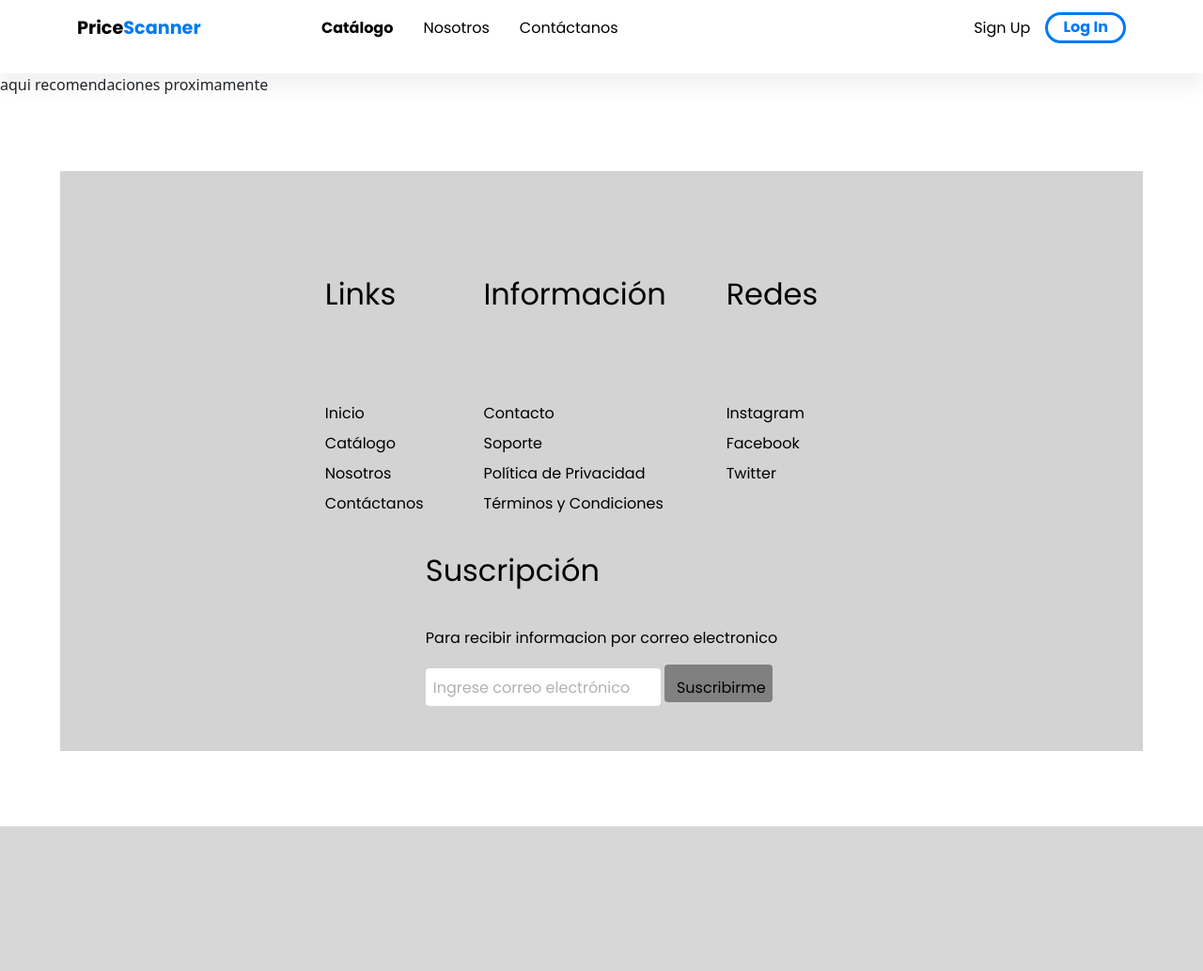
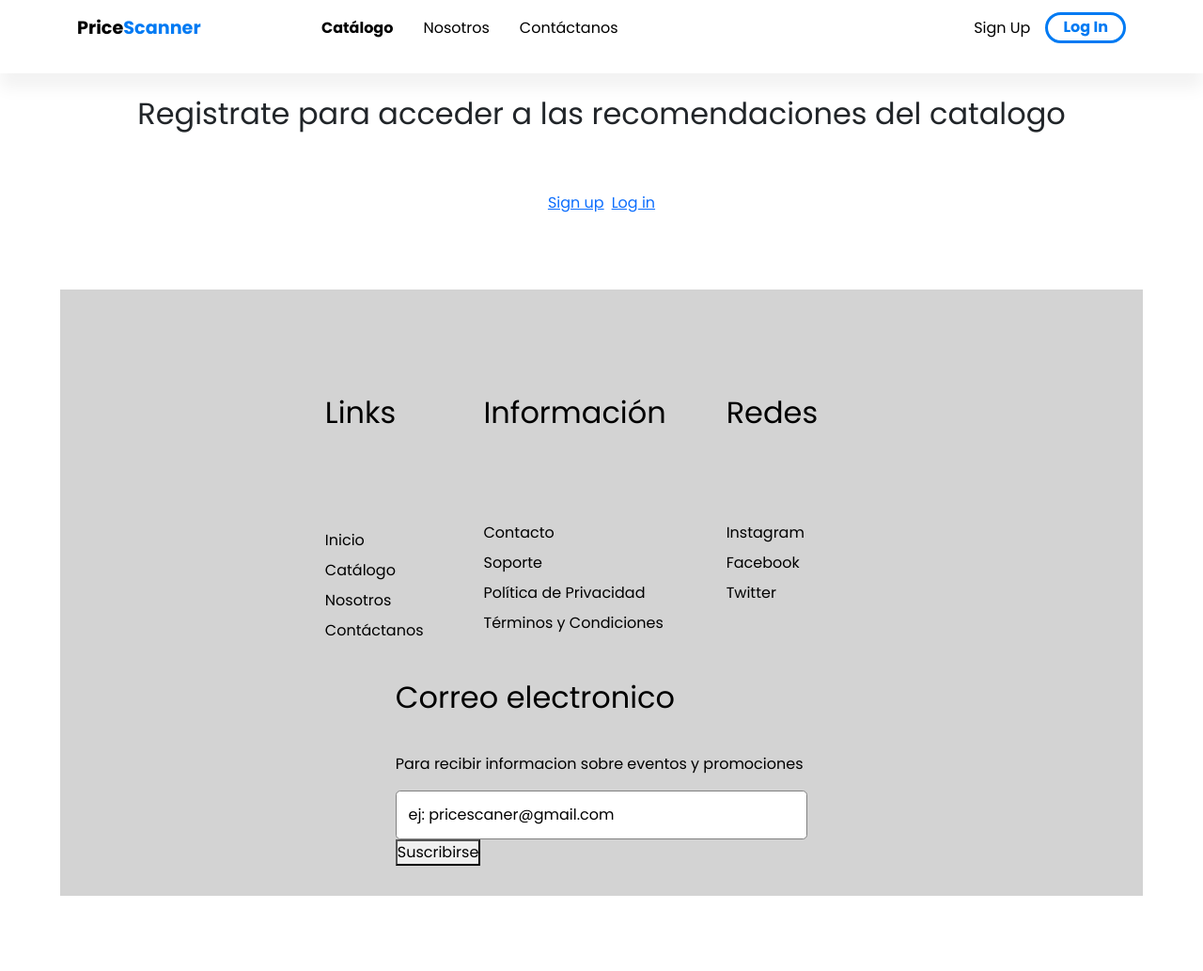
Before and after one commit to 4ndr3steban/ppi_00, a Flask app: page /catalogo in a window 1280 px wide. Shown: the whole page at 94% size. Before the commit the page ends 879 px from the top, so only its background shows below. Run offline with Flask 2, Linux system fonts and the light colour scheme.

Commit message:
avance funciones basicas

```diff
--- a/app.py
+++ b/app.py
@@ -10,7 +10,6 @@ app = Flask(__name__)
 
 mysql = MySQL()
 
-
 """
 # variables de configuracion de la base de datos online
 app.config["MYSQL_DATABASE_HOST"] = 'sql10.freemysqlhosting.net'
@@ -19,7 +18,7 @@ app.config["MYSQL_DATABASE_PASSWORD"] = 'VYzVtXawXQ'
 app.config["MYSQL_DATABASE_DB"] = 'sql10609996'
 """
 
-# variables de configuracion de la base de datos online
+# variables de configuracion de la base de datos de productos
 app.config["MYSQL_DATABASE_HOST"] = 'localhost'
 app.config["MYSQL_DATABASE_USER"] = 'root'
 app.config["MYSQL_DATABASE_PASSWORD"] = ''
@@ -93,6 +92,26 @@ def buscar_producto():
     return redirect("/")
 
 
+@app.route("/guardar-email", methods = ["GET", "POST"])
+def guardar_email():
+    if request.method == "POST":
+
+        busqueda = request.form['email_no_user'] # Se obtiene la busqueda que ingresa el email
+        conexion = mysql.connect()
+        cursor = conexion.cursor()
+        print(busqueda)
+        try:
+            ingreso = f"INSERT INTO emails (mail) VALUES ('{busqueda}')"
+            cursor.execute(ingreso)
+        except:
+            pass
+        conexion.commit()
+
+        return render_template('index.html')
+
+    return redirect("/")
+
+
 # Ruta para reconocer y usar los archivos css
 @app.route('/static/css/<archivo>', methods = ["Get"])
 def css_link(archivo):
--- a/templates/catalogo.html
+++ b/templates/catalogo.html
@@ -2,7 +2,14 @@
 
 {% block catalg %}
 
-aqui recomendaciones proximamente
+<br>
+    <h2 class= "text-center"> Registrate para acceder a las recomendaciones del catalogo </h2>
+</br>
+
+<div class="d-grid gap-2 d-sm-flex justify-content-sm-center">
+    <a href="/signup"><font style="vertical-align: inherit;"><font style="vertical-align: inherit;">Sign up</font></font></button>
+    <a href="/login" ><font style="vertical-align: inherit;"><font style="vertical-align: inherit;">Log in</font></font></button>
+</div>
 
 {% endblock %}
 
--- a/templates/pie.html
+++ b/templates/pie.html
@@ -26,10 +26,19 @@
                 <a href="#">Twitter</a>
             </div>
             <div class="footer-email-form">
-                <h2>Suscripción</h2>
-                <p>Para recibir informacion por correo electronico</p>
-                <input type="email" placeholder="Ingrese correo electrónico" id="footer-email">
-                <input type="submit" value="Suscribirme" id="footer-email-btn">
+                <h2>Correo electronico</h2>
+                <p>Para recibir informacion sobre eventos y promociones</p>
+                <form name="formemail" method="POST" action="guardar-email" class="search" autocomplete="off">
+                    <!-- input para ingresar el nombre del producto -->
+                    <input type="search" name="email_no_user" class="input_search" placeholder="ej: pricescaner@gmail.com" requeridas>
+
+                    <!-- boton para buscar y mostrar los resultados -->
+                    <button type="submit" class="search__btn">
+                        <i class="bi bi-search search__icon"></i>
+                        Suscribirse
+                    </button>
+
+                </form>
             </div>
         </div>
     </div>
```
